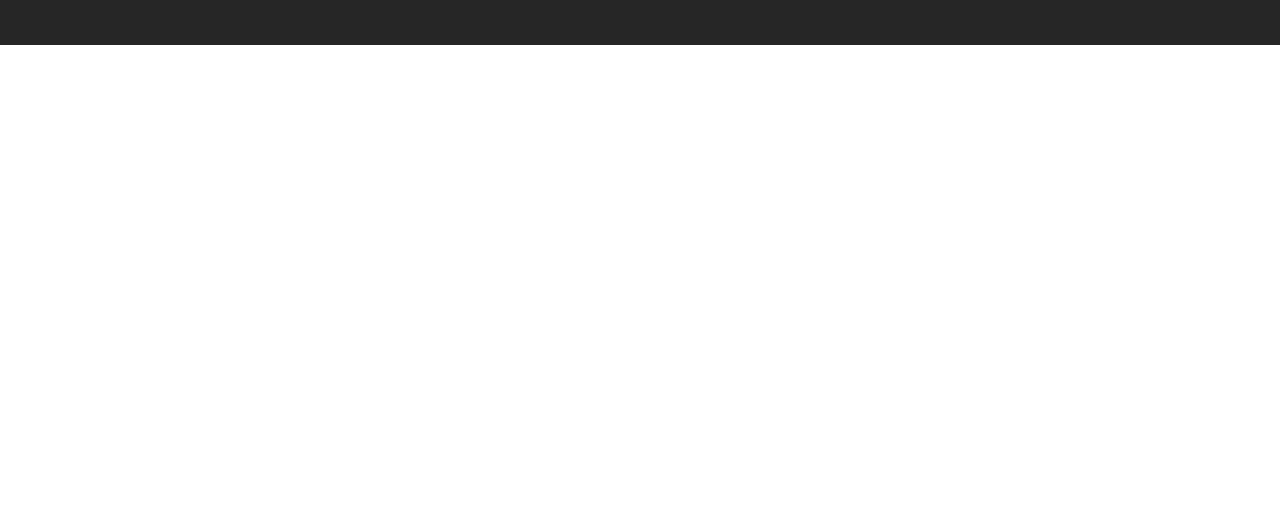
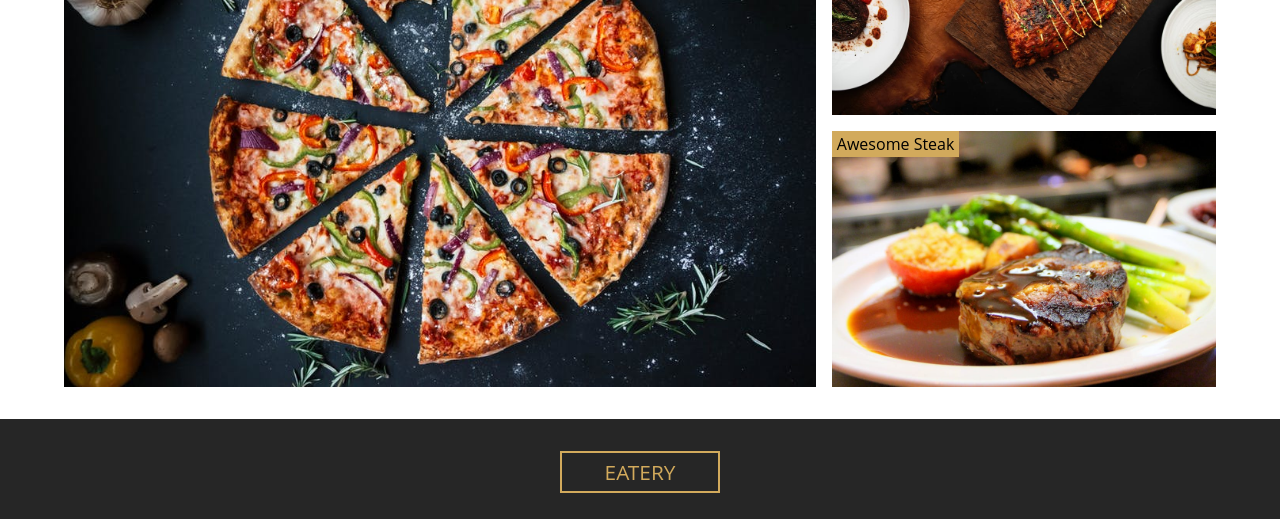
Before and after one commit to AchyuthaBharadwaj/restaurant-ab, a Gatsby site: page / in a window 1280 px wide. Shown: the part 1422-1941 px from the top of the page. Before the commit the page ends 1467 px from the top, so only its background shows below. Built offline with nearby package versions, Linux system fonts and the light colour scheme; Gatsby itself is replaced by a stand-in of ours.

Commit message:
added menu images and graphql setup

```diff
--- /dev/null
+++ b/src/components/HomePageComponents/Gallery.js
@@ -0,0 +1,111 @@
+import React from "react"
+import styled from "styled-components"
+import { StaticQuery, graphql } from "gatsby"
+import { styles, Section } from "../../utils"
+import Img from "gatsby-image"
+
+const SINGLE_IMAGE = graphql`
+  {
+    img1: file(relativePath: { eq: "homeGallery/img-1.jpeg" }) {
+      childImageSharp {
+        fluid(maxWidth: 500) {
+          ...GatsbyImageSharpFluid_tracedSVG
+        }
+      }
+    }
+    img2: file(relativePath: { eq: "homeGallery/img-2.jpeg" }) {
+      childImageSharp {
+        fluid(maxWidth: 500) {
+          ...GatsbyImageSharpFluid_tracedSVG
+        }
+      }
+    }
+    img3: file(relativePath: { eq: "homeGallery/img-3.jpeg" }) {
+      childImageSharp {
+        fluid(maxWidth: 500) {
+          ...GatsbyImageSharpFluid_tracedSVG
+        }
+      }
+    }
+  }
+`
+
+export default function Gallery() {
+  return (
+    <StaticQuery
+      query={SINGLE_IMAGE}
+      render={data => {
+        const img1 = data.img1.childImageSharp.fluid
+        const img2 = data.img2.childImageSharp.fluid
+        const img3 = data.img3.childImageSharp.fluid
+
+        return (
+          <Section>
+            <GalleryWrapper>
+              <div className="item item-1">
+                <Img fluid={img1} />
+                <p className="info">awesome pizza</p>
+              </div>
+              <div className="item item-2">
+                <Img fluid={img2} />
+                <p className="info">awesome pork</p>
+              </div>
+              <div className="item item-3">
+                <Img fluid={img3} />
+                <p className="info">awesome steak</p>
+              </div>
+            </GalleryWrapper>
+          </Section>
+        )
+      }}
+    />
+  )
+}
+
+const GalleryWrapper = styled.div`
+  display: grid;
+  grid-template-columns: auto;
+  grid-row-gap: 1rem !important;
+  .item {
+    position: relative;
+  }
+  .info {
+    position: absolute;
+    top: 0;
+    left: 0;
+    margin-block-start: 0em;
+    margin-block-end: 0em;
+    background: ${styles.colors.mainYellow};
+    padding: 0.1rem 0.3rem;
+    text-transform: capitalize;
+  }
+
+  @media (min-width: 576px) {
+    grid-template-columns: 1fr 1fr;
+    grid-column-gap: 1rem;
+  }
+
+  @media (min-width: 768px) {
+    grid-template-columns: repeat(3, 1fr);
+    grid-column-gap: 1rem;
+  }
+
+  @media (min-width: 992px) {
+    .gatsby-image-wrapper {
+      height: 100%;
+    }
+    grid-template-areas:
+      "one one two two"
+      "one one three three";
+
+    .item-1 {
+      grid-area: one;
+    }
+    .item-2 {
+      grid-area: two;
+    }
+    .item-3 {
+      grid-area: three;
+    }
+  }
+`
--- a/src/pages/index.js
+++ b/src/pages/index.js
@@ -4,6 +4,7 @@
 import { HomeHeader, Banner, BannerButton } from "../utils"
 import img from "../images/bcg/homeBcg.jpeg"
 import QuickInfo from "../components/HomePageComponents/QuickInfo"
+import Gallery from "../components/HomePageComponents/Gallery"
 
 const IndexPage = () => (
   <Layout>
@@ -14,6 +15,7 @@
       </Banner>
     </HomeHeader>
     <QuickInfo />
+    <Gallery />
   </Layout>
 )
 
```
Also changed, not shown: src/components/HomePageComponents/Gallery1.js (added, +95 -0 lines).
